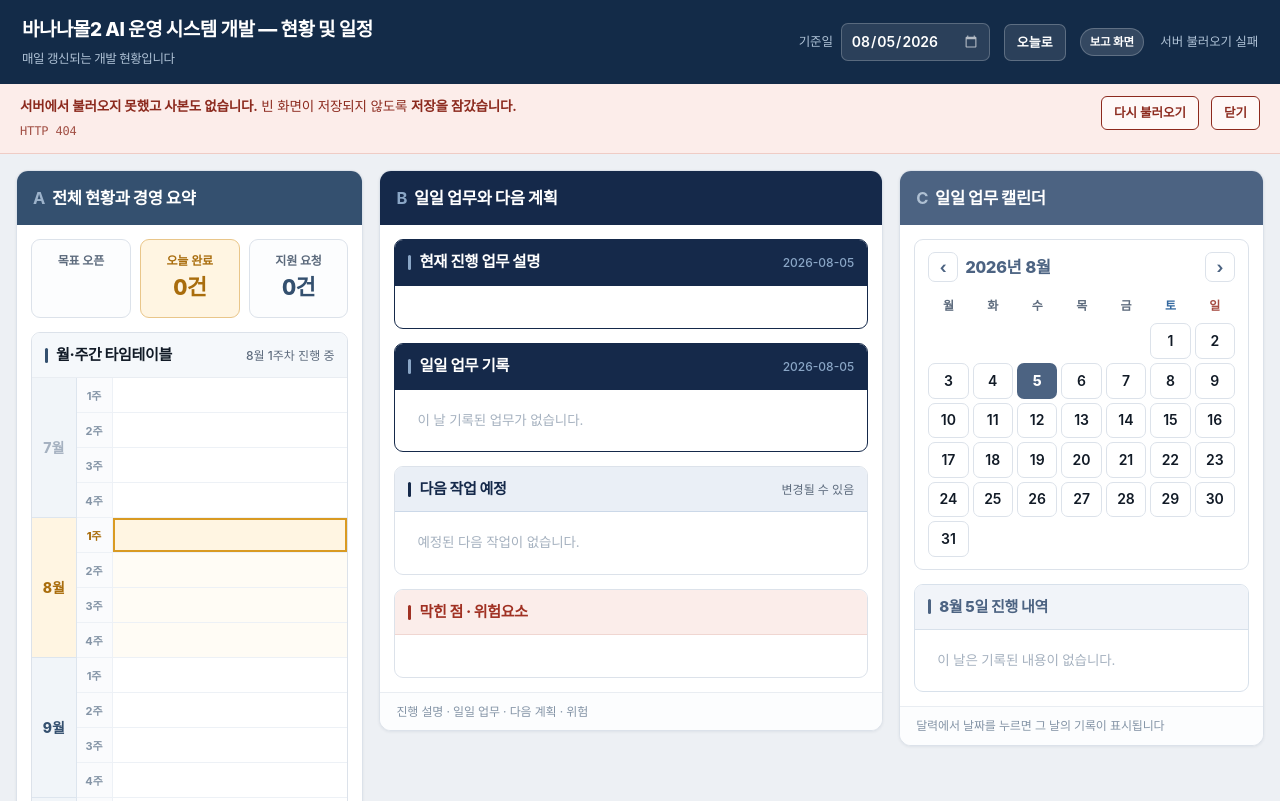
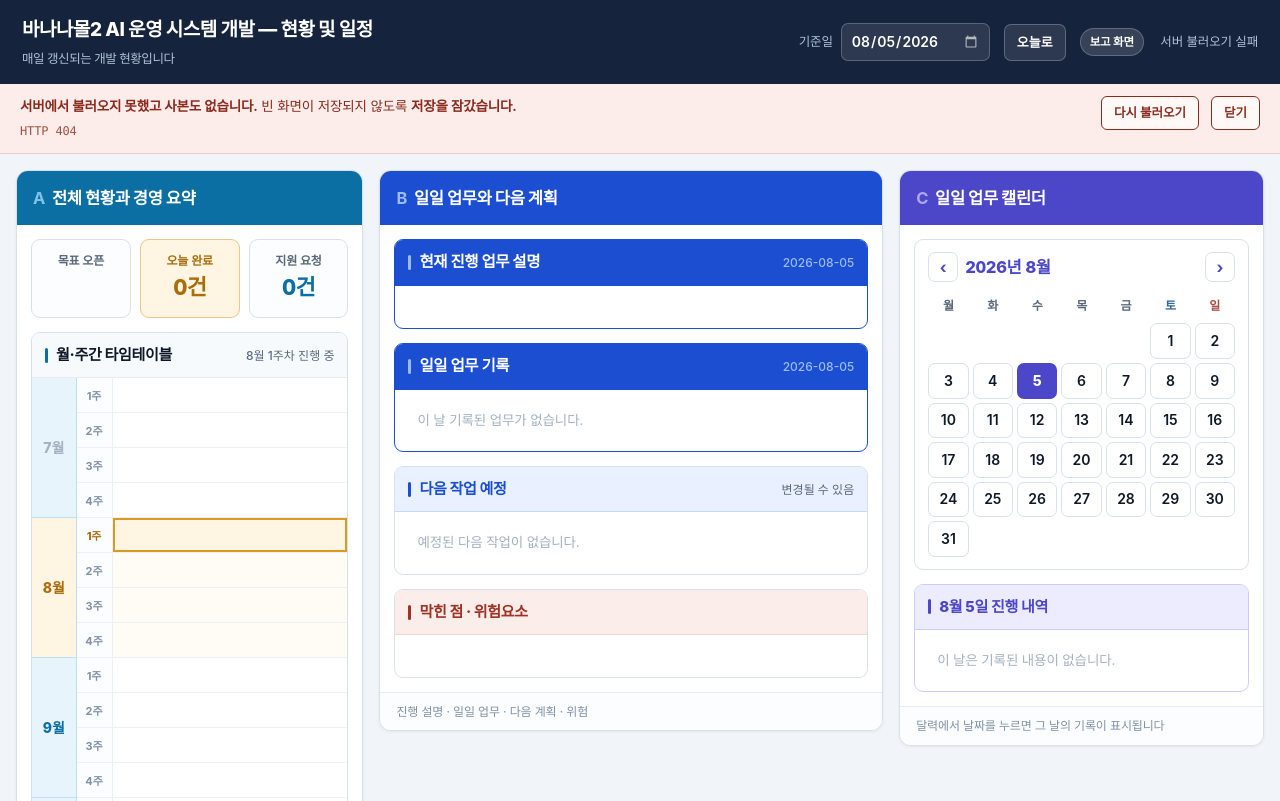
Before and after one commit to papa6229-beep/dailywork, a website: page index.html in a window 1280 px wide. Shown: the top 801 px of the page. Drawn offline with Linux system fonts and the light colour scheme; no server answers; a web font is replaced by a local one.

Commit message:
Add files via upload

```diff
--- a/index.html
+++ b/index.html
@@ -7,9 +7,9 @@
 <link rel="stylesheet" href="https://cdn.jsdelivr.net/gh/orioncactus/pretendard@v1.3.9/dist/web/variable/pretendardvariable-dynamic-subset.min.css">
 <style>
   :root{
-    --ink:#111A26; --ink-2:#39465A; --muted:#5D6B7D; --faint:#8494A6;
-    --navy:#132B48;
-    --paper:#EDF0F4; --card:#FFFFFF; --line:#DCE2EA; --line-soft:#E9EDF2; --wash:#F5F8FB;
+    --ink:#0F1826; --ink-2:#374558; --muted:#5A6879; --faint:#8091A4;
+    --navy:#16233D;
+    --paper:#F1F5FA; --card:#FFFFFF; --line:#D8E0EA; --line-soft:#E7ECF3; --wash:#F8FAFD;
     --amber:#A96D0D; --amber-bg:#FFF5E2; --amber-line:#E9C68A; --amber-strong:#D99A22;
     --blue:#1D5798; --blue-bg:#E9F0FA;
     --green:#186A41; --green-bg:#E5F3EB;
@@ -55,9 +55,9 @@
 
   .col{background:var(--card);border:1px solid var(--line);border-radius:12px;overflow:hidden;
     box-shadow:0 1px 3px rgba(19,43,72,.07)}
-  .col.ca{--accent:#34506F;--accent-2:#9DB3CB;--accent-bg:#EFF3F8;--accent-line:#D3DEEA}
-  .col.cb{--accent:#15294A;--accent-2:#8AA6C6;--accent-bg:#EAEFF6;--accent-line:#CBD8E8}
-  .col.cc{--accent:#4C6382;--accent-2:#AFC0D3;--accent-bg:#F1F4F9;--accent-line:#D8E1EB}
+  .col.ca{--accent:#0B6FA4;--accent-2:#7FC4E8;--accent-bg:#E7F4FC;--accent-line:#BEDFF2}
+  .col.cb{--accent:#1B4ED0;--accent-2:#9DBAFF;--accent-bg:#E9F0FF;--accent-line:#C6D8FB}
+  .col.cc{--accent:#4C46C9;--accent-2:#ADA8F5;--accent-bg:#EDEBFE;--accent-line:#CFCAF9}
   .col > h2{margin:0;padding:14px 16px;font-size:16.5px;font-weight:800;letter-spacing:-.02em;
     background:var(--accent);color:#fff}
   .col > h2 em{font-style:normal;color:var(--accent-2);font-weight:700;margin-right:7px}
@@ -66,7 +66,7 @@
 
   .block{border:1px solid var(--line);border-radius:9px;overflow:hidden;background:#fff}
   .block > h3{margin:0;padding:10px 13px;font-size:15px;font-weight:800;color:var(--ink);
-    background:var(--wash);border-bottom:1px solid var(--line-soft);
+    background:#F7FAFD;border-bottom:1px solid var(--line-soft);
     display:flex;align-items:center;gap:8px;letter-spacing:-.02em}
   .block > h3::before{content:"";width:3px;height:15px;border-radius:2px;background:var(--accent);flex:0 0 auto}
   .block > h3 .hint{margin-left:auto;font-size:12px;font-weight:500;color:var(--muted);letter-spacing:0}
@@ -84,7 +84,7 @@
   .field{display:block;width:100%;font:inherit;font-size:14px;color:var(--ink);line-height:1.6;
     border:1px solid transparent;border-radius:6px;background:transparent;padding:6px 8px;resize:none;overflow:hidden}
   .field:hover{background:var(--wash);border-color:#E1E7EF;cursor:text}
-  .field:focus{outline:none;background:#fff;border-color:var(--accent);box-shadow:0 0 0 3px rgba(29,87,152,.13)}
+  .field:focus{outline:none;background:#fff;border-color:var(--accent);box-shadow:0 0 0 3px color-mix(in srgb,var(--accent) 22%,transparent)}
   .field::placeholder{color:var(--faint);font-weight:400}
 
   .fw{position:relative}
@@ -115,9 +115,9 @@
   table.tt th,table.tt td{padding:0;vertical-align:top;border:none;border-bottom:1px solid #EDF1F6}
   table.tt tr:last-child th,table.tt tr:last-child td{border-bottom:none}
   table.tt th.mo{width:44px;font-size:14px;font-weight:800;color:var(--accent);text-align:center;
-    background:#F1F5F9;border-right:1px solid #DDE5EE;border-bottom:1px solid #DDE5EE;vertical-align:middle}
+    background:var(--accent-bg);border-right:1px solid var(--accent-line);border-bottom:1px solid var(--accent-line);vertical-align:middle}
   table.tt th.wk{width:36px;font-size:11px;font-weight:700;color:var(--faint);text-align:center;
-    padding:10px 0 0;background:#FAFBFD;border-right:1px solid #EDF1F6}
+    padding:10px 0 0;background:#FBFDFF;border-right:1px solid #EAF0F6}
   table.tt td .fw .disp{min-height:34px;border-radius:0;padding:8px 9px}
   table.tt td .field{border-radius:0;padding:8px 9px;font-size:13px;line-height:1.55}
   table.tt td .t{font-size:13px;font-weight:700;line-height:1.45}
```
